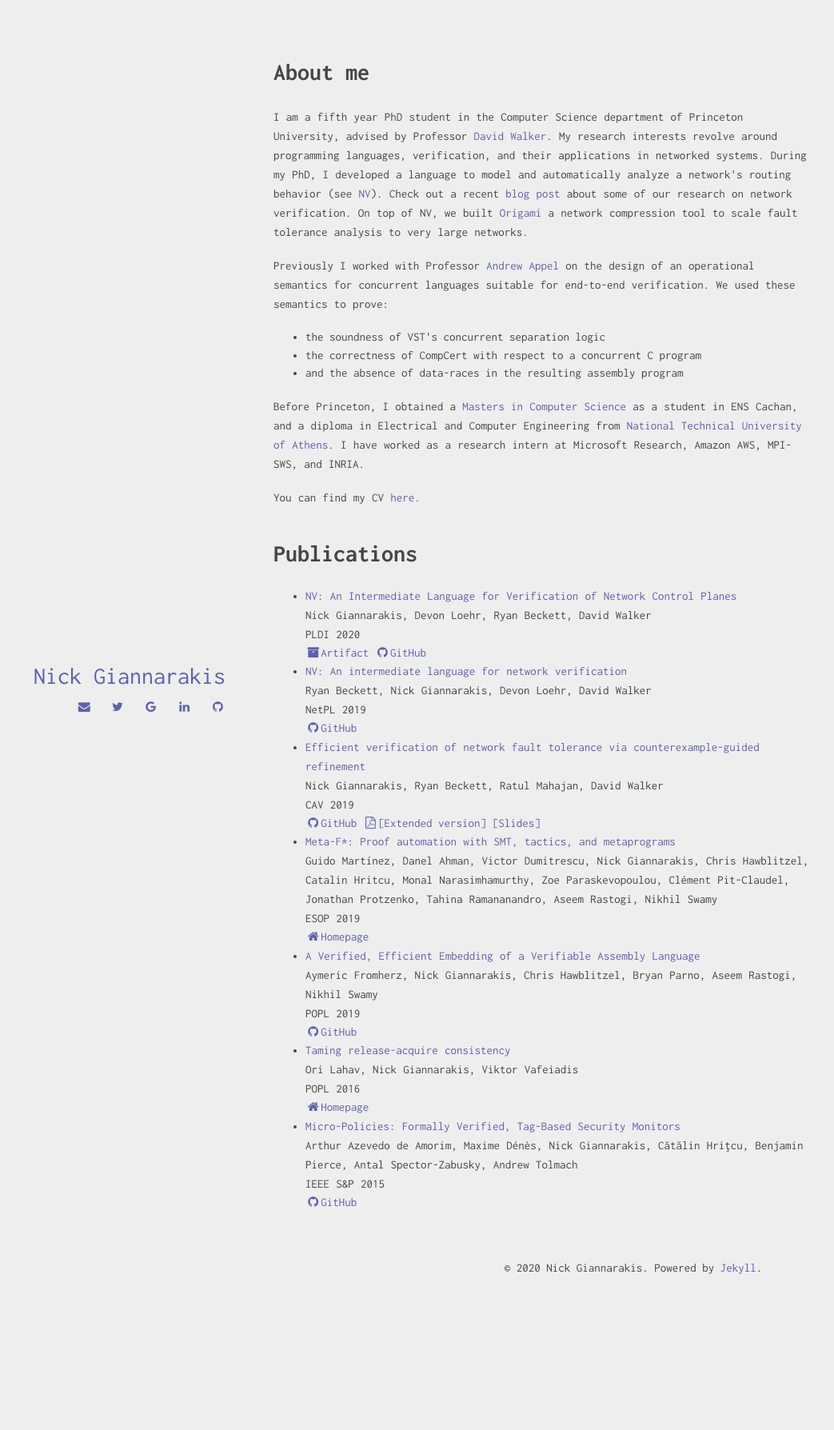
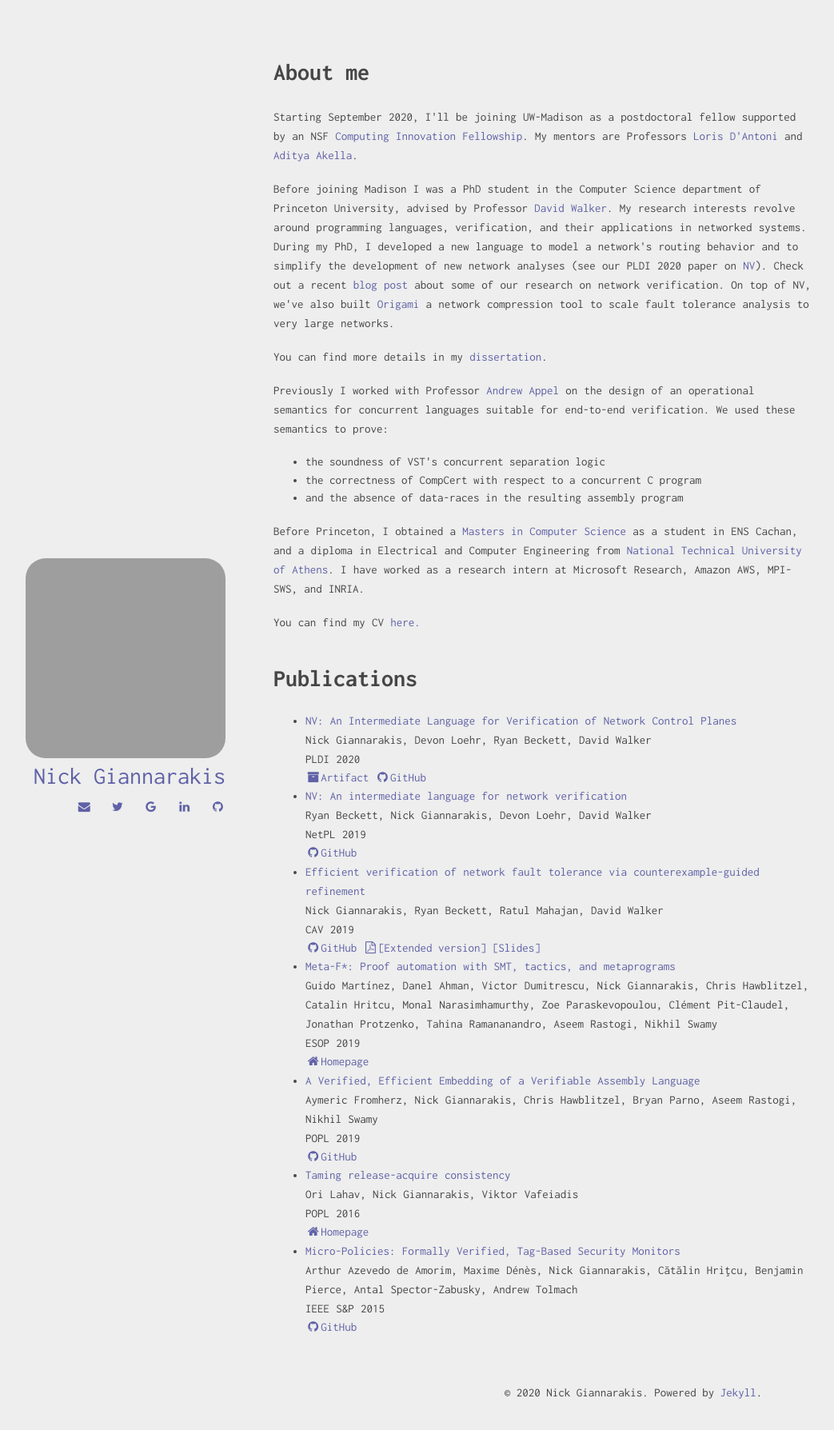
Before and after one commit to nickgian/nickgian.github.io, a Jekyll site: the page built from index.html, in a window 1280 px wide. Shown: the top 1788 px of the page at 80% size, without its empty margins (8-1051 px from the left). Built offline with Jekyll 4.4.1, drawn with Linux system fonts in a browser that asks for light colours.

Commit message:
updated site

```diff
--- a/_config.yml
+++ b/_config.yml
@@ -34,7 +34,7 @@ kramdown:
 #
 owner:
   name: Nick Giannarakis
-  avatar:
+  avatar: nick_jebus.jpeg
   job: ""
   bio: ""
   email: nick.giannarakis@princeton.edu
--- a/_includes/sections/about.html
+++ b/_includes/sections/about.html
@@ -1,15 +1,29 @@
 <h1><span data-i18n="skills.my_skills">About me</span></h1>
 
 <div>
-    <p>I am a fifth year PhD student in the Computer Science department of
-    Princeton University, advised by
+
+   <p> Starting September 2020, I'll be joining UW-Madison as a postdoctoral
+   fellow supported by an
+   NSF <a href="https://cra.org/ccc/leadership-development/cifellows/">Computing
+   Innovation Fellowship</a>. My mentors are Professors <a href="https://pages.cs.wisc.edu/~loris/">Loris
+   D'Antoni</a> and <a href="http://pages.cs.wisc.edu/~akella/">Aditya Akella</a>.
+
+    <p>Before joining Madison I was a PhD student in the Computer Science
+    department of Princeton University, advised by
     Professor <a href="http://www.cs.princeton.edu/~dpw">David Walker</a>. My
-    research interests revolve around programming languages, verification, and their applications in networked systems. During my PhD, I developed a language to model and automatically analyze a network's routing behavior (see <a href="https://nickgian.github.io/nv-pldi2020.pdf">NV</a>).
-    Check out a recent <a href="https://netverify.fun/models-of-distributed-protocols/">blog post</a>
-    about some of our research on network verification.
-    On top of NV, we built <a href="cav2019.pdf">Origami</a> a network
-    compression tool to scale fault tolerance analysis to very large networks.
+    research interests revolve around programming languages, verification, and
+    their applications in networked systems. During my PhD, I developed a new
+    language to model a network's routing behavior and to simplify
+    the development of new network analyses
+    (see our PLDI 2020 paper on <a href="https://nickgian.github.io/nv-pldi2020.pdf">NV</a>). Check out
+    a
+    recent <a href="https://netverify.fun/models-of-distributed-protocols/">blog
+    post</a> about some of our research on network verification. On top of NV,
+    we've also built <a href="cav2019.pdf">Origami</a> a network compression tool to
+    scale fault tolerance analysis to very large networks.
     </p>
+
+    <p>You can find more details in my <a href="thesis.pdf">dissertation</a>.</p>
 
     <p>
     Previously I worked with Professor
--- a/_sass/pages/_layout.scss
+++ b/_sass/pages/_layout.scss
@@ -21,9 +21,9 @@
   color: $text-color;
   padding: 0 30px;
   .avatar {
-    border-radius: 50%;
-    width: 100px;
-    height: 100px;
+    border-radius: 10%;
+    width: 250px;
+    height: 250px;
     float: none;
     @include media-query($medium-screen) {
       margin-right: 0;
```
Also changed, not shown: Gemfile (line endings or trailing spaces), Gemfile.lock, 15 other files.
